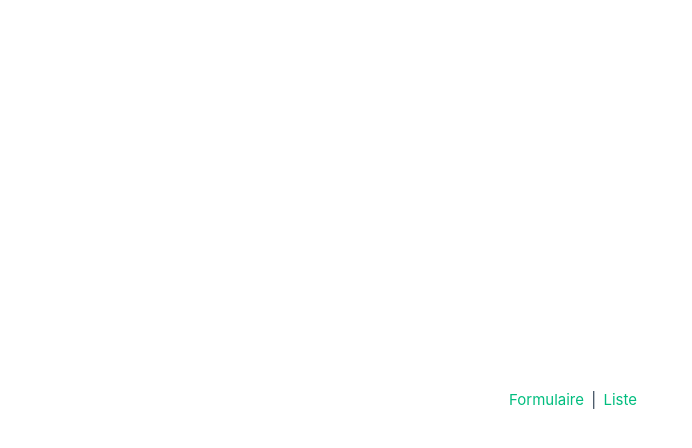
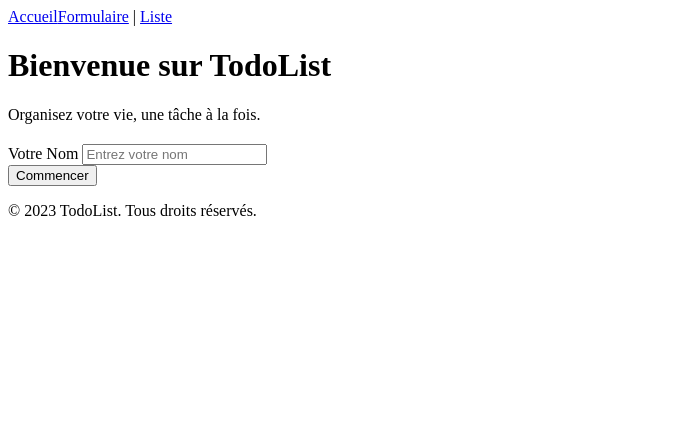
Before and after one commit to ReadyToDevNow/TD-List, a Vue app: page /Accueil in a window 1280 px wide. Before the commit this address had no page. Shown: the top 448 px of the page, without its empty margins (0-692 px from the left). Built offline with nearby package versions, Linux system fonts and the light colour scheme.

Commit message:
feat(): landing page

```diff
--- a/package.json
+++ b/package.json
@@ -11,9 +11,11 @@
     "format": "prettier --write src/"
   },
   "dependencies": {
+    "firebase": "^11.3.1",
     "pinia": "^2.3.1",
     "vue": "^3.5.13",
-    "vue-router": "^4.5.0"
+    "vue-router": "^4.5.0",
+    "vuefire": "^3.2.1"
   },
   "devDependencies": {
     "@eslint/js": "^9.18.0",
--- a/src/App.vue
+++ b/src/App.vue
@@ -1,6 +1,7 @@
 <template>
   <header>
     <nav>
+      <router-link to="/Accueil">Accueil</router-link>
       <router-link to="/Form">Formulaire</router-link> |
       <router-link to="/List">Liste</router-link>
     </nav>
--- /dev/null
+++ b/src/components/LandingPage.vue
@@ -0,0 +1,56 @@
+<template>
+  <div>
+    <header>
+      <h1>Bienvenue sur TodoList</h1>
+      <p>Organisez votre vie, une tâche à la fois.</p>
+    </header>
+
+    <section>
+      <div>
+        <h2></h2>
+        <form @submit.prevent="startTodoList">
+          <div>
+            <label class="block text-gray-700 text-sm font-bold mb-2" for="username">
+              Votre Nom
+            </label>
+            <input
+              class="shadow appearance-none border rounded w-full py-2 px-3 text-gray-700 leading-tight focus:outline-none focus:shadow-outline"
+              id="username"
+              type="text"
+              placeholder="Entrez votre nom"
+              v-model="username"
+            />
+          </div>
+          <div>
+            <button
+              class="bg-blue-500 hover:bg-blue-700 text-white font-bold py-2 px-4 rounded focus:outline-none focus:shadow-outline"
+              type="submit"
+            >
+              Commencer
+            </button>
+          </div>
+        </form>
+      </div>
+    </section>
+
+    <footer>
+      <p>© 2023 TodoList. Tous droits réservés.</p>
+    </footer>
+  </div>
+</template>
+
+<script setup>
+import { ref } from 'vue'
+import { useRouter } from 'vue-router'
+
+const router = useRouter()
+const username = ref('')
+
+function startTodoList() {
+  if (username.value.trim()) {
+    // Ici, vous pouvez enregistrer le nom de l'utilisateur dans le store ou dans le localStorage
+    // puis rediriger vers la page de la liste de tâches
+    router.push({ name: 'form' })
+  }
+}
+</script>
--- a/src/main.js
+++ b/src/main.js
@@ -1,5 +1,3 @@
-import './assets/main.css'
-
 import { createApp } from 'vue'
 import { createPinia } from 'pinia'
 
--- a/src/router/index.js
+++ b/src/router/index.js
@@ -1,8 +1,14 @@
 import { createRouter, createWebHistory } from 'vue-router'
 import TodoForm from '@/components/TodoForm.vue'
 import TodoList from '@/components/TodoList.vue'
+import LandingPage from '@/components/LandingPage.vue'
 
 const routes = [
+  {
+    path: '/Accueil',
+    name: 'Accueil',
+    component: LandingPage,
+  },
   {
     path: '/Form',
     name: 'form',
```
Also changed, not shown: src/firebase.js (added, +19 -0 lines), 1 other file (tests, documents, lock files or other folders).
